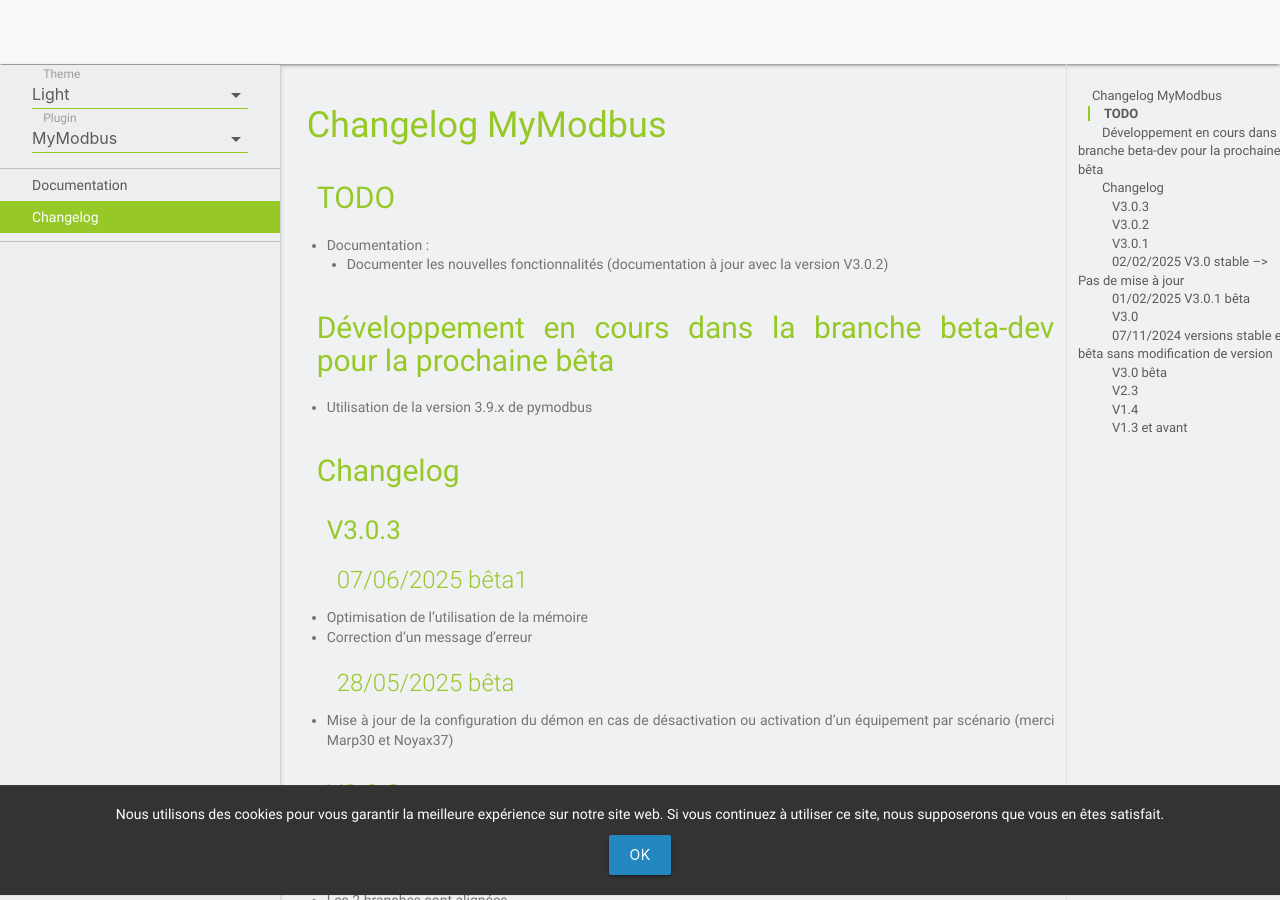
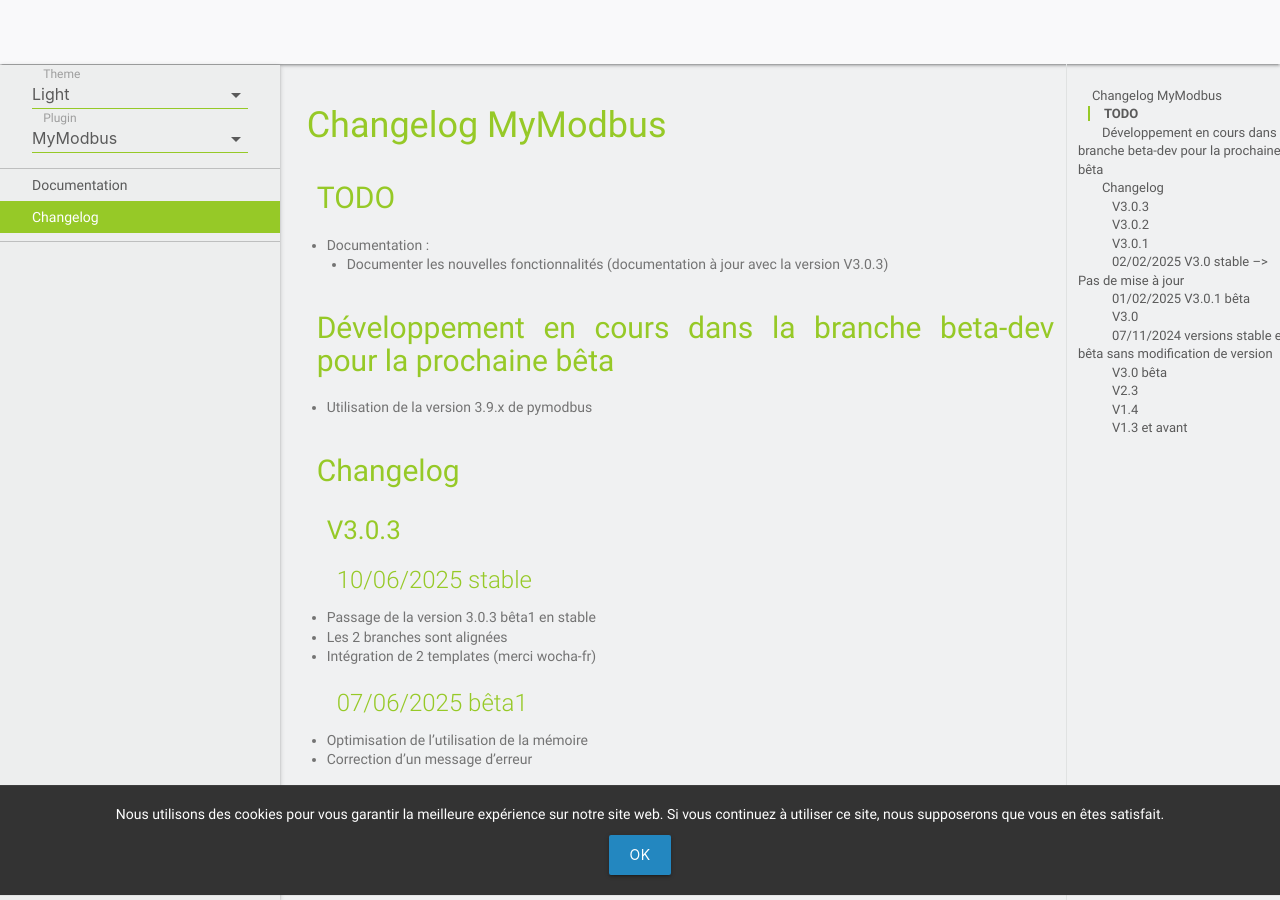
Before and after one commit to MrWaloo/jeedom-plugins-doc, a Jekyll site: the page built from docs/fr_FR/mymodbus_changelog.md, in a window 1280 px wide and 900 px high. Built offline with Jekyll 4.4.1, drawn with Linux system fonts in a browser that asks for light colours; emoji names are drawn with the system emoji font; our own code applies the rules of GitHub Pages for plain Markdown files.

Commit message:
Update mymodbus_changelog.md

```diff
--- a/docs/fr_FR/mymodbus_changelog.md
+++ b/docs/fr_FR/mymodbus_changelog.md
@@ -2,7 +2,7 @@
 
 ## TODO
 - Documentation :
-  - Documenter les nouvelles fonctionnalités (documentation à jour avec la version V3.0.2)
+  - Documenter les nouvelles fonctionnalités (documentation à jour avec la version V3.0.3)
 
 ## Développement en cours dans la branche beta-dev pour la prochaine bêta
 - Utilisation de la version 3.9.x de pymodbus
@@ -10,6 +10,12 @@
 ## Changelog
 
 ### V3.0.3
+
+#### 10/06/2025 stable
+
+- Passage de la version 3.0.3 bêta1 en stable
+- Les 2 branches sont alignées
+- Intégration de 2 templates (merci wocha-fr)
 
 #### 07/06/2025 bêta1
 
```
